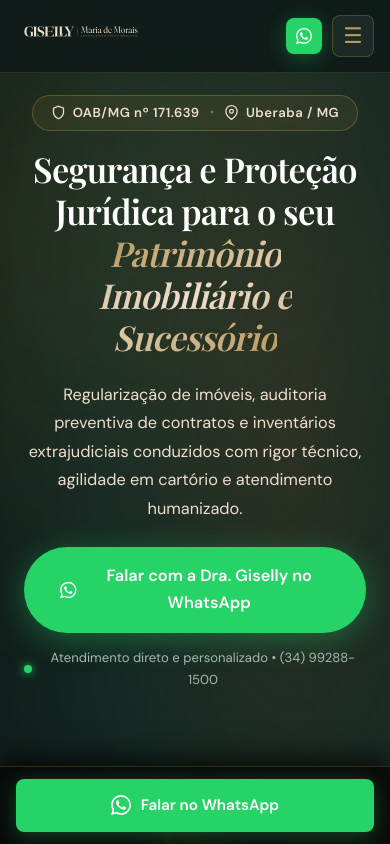
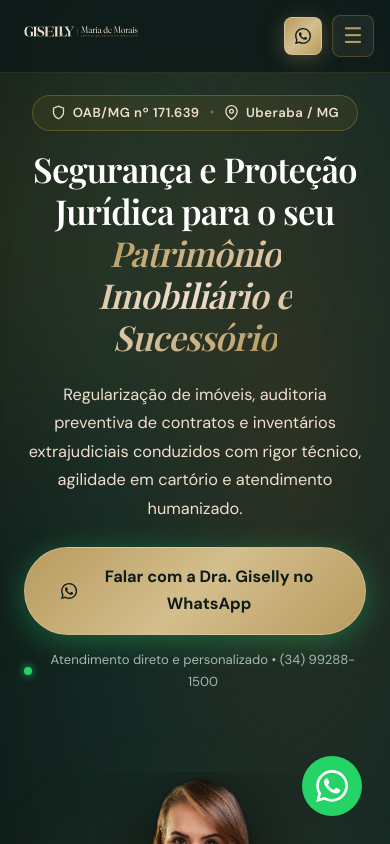
Before and after one commit to gisellyadvocacia/gisellymorais-site, a Next.js app: page / in a window 390 px wide. Shown: the top 844 px of the page. Built offline with nearby package versions, Linux system fonts and the light colour scheme.

Commit message:
style: replace aggressive neon green buttons with refined MIV Light Gold, remove heavy mobile bottom bar, preserve clean floating WhatsApp badge

```diff
--- a/app/globals.css
+++ b/app/globals.css
@@ -111,15 +111,22 @@
 }
 
 .btn-whatsapp {
-  background-color: var(--accent-whatsapp);
-  color: #ffffff;
-  box-shadow: 0 4px 20px rgba(37, 211, 102, 0.3);
+  background: linear-gradient(135deg, #b89b5e 0%, #d4be8d 50%, #b89b5e 100%);
+  color: #0e1b18;
+  font-weight: 700;
+  box-shadow: 0 4px 20px rgba(184, 155, 94, 0.35);
+  border: 1px solid rgba(239, 222, 205, 0.35);
 }
 
 .btn-whatsapp:hover {
-  background-color: var(--accent-whatsapp-hover);
+  background: linear-gradient(135deg, #c7aa6c 0%, #e2d0a8 50%, #c7aa6c 100%);
+  color: #050b0a;
   transform: translateY(-2px);
-  box-shadow: 0 6px 25px rgba(37, 211, 102, 0.45);
+  box-shadow: 0 8px 25px rgba(184, 155, 94, 0.5);
+}
+
+.btn-whatsapp svg {
+  color: #0e1b18;
 }
 
 .btn-gold-outline {
@@ -1610,13 +1617,10 @@
 
   /* No mobile, barra fixa inferior com safe-area do iOS e oculta o botão flutuante duplo */
   .mobile-sticky-cta {
-    display: block;
-    padding: 12px 16px;
-    padding-bottom: max(12px, env(safe-area-inset-bottom));
-    box-shadow: 0 -8px 25px rgba(0, 0, 0, 0.75);
+    display: none !important;
   }
   .whatsapp-float {
-    display: none !important;
+    display: flex !important;
   }
 
   /* Indicadores numéricos de autoridade */
--- a/components/WhatsAppFloat.tsx
+++ b/components/WhatsAppFloat.tsx
@@ -1,32 +1,19 @@
 const WA =
   'https://wa.me/5534992881500?text=Ol%C3%A1%2C%20Dra.%20Giselly!%20Gostaria%20de%20uma%20orienta%C3%A7%C3%A3o%20jur%C3%ADdica.';
 
-const Icon = () => (
-  <svg viewBox="0 0 24 24" xmlns="http://www.w3.org/2000/svg" width="20" height="20" fill="currentColor">
-    <path d="M17.472 14.382c-.297-.149-1.758-.867-2.03-.967-.273-.099-.471-.148-.67.15-.197.297-.767.966-.94 1.164-.173.199-.347.223-.644.075-.297-.15-1.255-.463-2.39-1.475-.883-.788-1.48-1.761-1.653-2.059-.173-.297-.018-.458.13-.606.134-.133.298-.347.446-.52.149-.174.198-.298.298-.497.099-.198.05-.371-.025-.52-.075-.149-.669-1.612-.916-2.207-.242-.579-.487-.5-.669-.51-.173-.008-.371-.01-.57-.01-.198 0-.52.074-.792.372-.272.297-1.04 1.016-1.04 2.479 0 1.462 1.065 2.875 1.213 3.074.149.198 2.096 3.2 5.077 4.487.709.306 1.262.489 1.694.625.712.227 1.36.195 1.871.118.571-.085 1.758-.719 2.006-1.413.248-.694.248-1.289.173-1.413-.074-.124-.272-.198-.57-.347m-5.421 7.403h-.004a9.87 9.87 0 01-5.031-1.378l-.361-.214-3.741.982.998-3.648-.235-.374a9.86 9.86 0 01-1.51-5.26c.001-5.45 4.436-9.884 9.888-9.884 2.64 0 5.122 1.03 6.988 2.898a9.825 9.825 0 012.893 6.994c-.003 5.45-4.437 9.884-9.885 9.884m8.413-18.297A11.815 11.815 0 0012.05 0C5.495 0 .16 5.335.157 11.892c0 2.096.547 4.142 1.588 5.945L.057 24l6.305-1.654a11.882 11.882 0 005.683 1.448h.005c6.554 0 11.89-5.335 11.893-11.893a11.821 11.821 0 00-3.48-8.413z" />
-  </svg>
-);
-
 export default function WhatsAppFloat() {
   return (
-    <>
     <a
       href={WA}
       target="_blank"
       rel="noopener noreferrer"
       className="whatsapp-float"
-        aria-label="Fale conosco no WhatsApp"
+      aria-label="Iniciar conversa com a Dra. Giselly no WhatsApp"
+      title="Falar com a Dra. Giselly no WhatsApp"
     >
-        <svg viewBox="0 0 24 24" xmlns="http://www.w3.org/2000/svg">
+      <svg viewBox="0 0 24 24" xmlns="http://www.w3.org/2000/svg" aria-hidden="true">
         <path d="M17.472 14.382c-.297-.149-1.758-.867-2.03-.967-.273-.099-.471-.148-.67.15-.197.297-.767.966-.94 1.164-.173.199-.347.223-.644.075-.297-.15-1.255-.463-2.39-1.475-.883-.788-1.48-1.761-1.653-2.059-.173-.297-.018-.458.13-.606.134-.133.298-.347.446-.52.149-.174.198-.298.298-.497.099-.198.05-.371-.025-.52-.075-.149-.669-1.612-.916-2.207-.242-.579-.487-.5-.669-.51-.173-.008-.371-.01-.57-.01-.198 0-.52.074-.792.372-.272.297-1.04 1.016-1.04 2.479 0 1.462 1.065 2.875 1.213 3.074.149.198 2.096 3.2 5.077 4.487.709.306 1.262.489 1.694.625.712.227 1.36.195 1.871.118.571-.085 1.758-.719 2.006-1.413.248-.694.248-1.289.173-1.413-.074-.124-.272-.198-.57-.347m-5.421 7.403h-.004a9.87 9.87 0 01-5.031-1.378l-.361-.214-3.741.982.998-3.648-.235-.374a9.86 9.86 0 01-1.51-5.26c.001-5.45 4.436-9.884 9.888-9.884 2.64 0 5.122 1.03 6.988 2.898a9.825 9.825 0 012.893 6.994c-.003 5.45-4.437 9.884-9.885 9.884m8.413-18.297A11.815 11.815 0 0012.05 0C5.495 0 .16 5.335.157 11.892c0 2.096.547 4.142 1.588 5.945L.057 24l6.305-1.654a11.882 11.882 0 005.683 1.448h.005c6.554 0 11.89-5.335 11.893-11.893a11.821 11.821 0 00-3.48-8.413z" />
       </svg>
     </a>
-      <div className="mobile-sticky-cta">
-        <a href={WA} target="_blank" rel="noopener noreferrer" className="btn btn-whatsapp">
-          <Icon />
-          Falar no WhatsApp
-        </a>
-      </div>
-    </>
   );
 }
```
Lines whose indentation alone changed are shown as unchanged.
